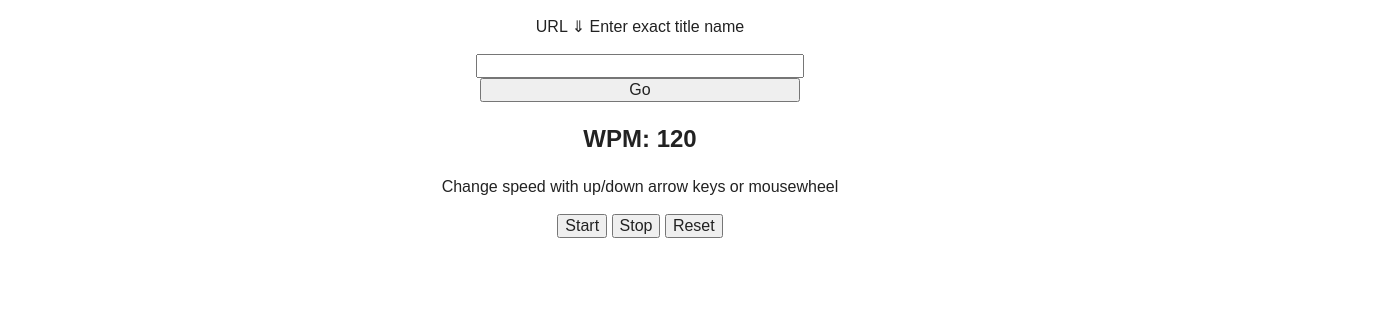
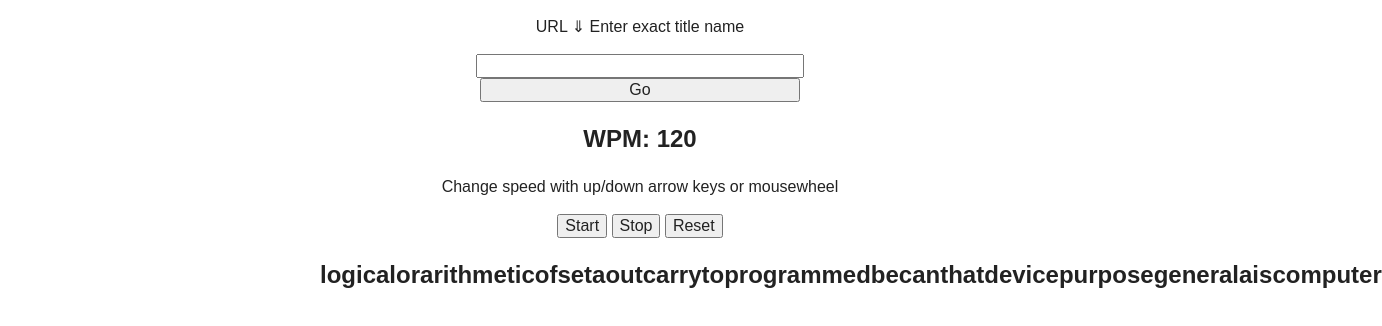
Before and after one commit to mattcodez/wikireader, a plain HTML site: page index.html in a window 1280 px wide. Both pictures are taken after a click on the button "Stop". Shown: the whole page, 1382 px wide, since content can reach past the window. Drawn offline with nearby package versions, Linux system fonts and the light colour scheme.

Commit message:
Some work on the prev and next word lists.

```diff
--- a/index.html
+++ b/index.html
@@ -36,8 +36,8 @@
 			<button class="stop">Stop</button>
 			<button class="reset">Reset</button>
 
-			<div class="prev">
-			</div>
+			<h2 class="prev">
+			</h2>
 
 			<h2 id="wordDisplay">
 				<span></span>
@@ -45,8 +45,8 @@
 				<span></span>
 			</h2>
 
-			<div class="next">
-			</div>
+			<h2 class="next">
+			</h2>
 		</div>
 
         <script src="//ajax.googleapis.com/ajax/libs/jquery/1.10.2/jquery.min.js"></script>
--- a/js/main.js
+++ b/js/main.js
@@ -19,6 +19,8 @@ $(function(){
 	var wordTick = null;
 	function start(){
 		wordTick = setInterval(nextWord, wordSpeed);
+		prevHolder.empty();
+		nextHolder.empty();
 	}
 
 	function stop(){
@@ -36,6 +38,22 @@ $(function(){
 		wordSections.eq(0).text(first);
 		wordSections.eq(1).text(middle);
 		wordSections.eq(2).text(end);
+	}
+
+	var prevHolder = $('.prev');
+	var nextHolder = $('.next');
+	function setContextWords(i){
+		//Prev list
+		prevHolder.empty();
+		for (var j = Math.max(i - 20, 0); j < (i - 1); j++){
+			prevHolder.append($('<span></span>').text(words[j]));
+		}
+
+		//Next list
+		nextHolder.empty();
+		for (var j = i + 1; j < Math.min(i + 20, words.length); j++){
+			nextHolder.prepend($('<span></span>').text(words[j]));
+		}
 	}
 
 	var wpmHolder = $('h2.wpm span');
@@ -84,6 +102,7 @@ $(function(){
 	});
 	$('button.stop').on('click', function(e){
 		stop();
+		setContextWords(wordIndex);
 	});
 	$('button.reset').on('click', function(e){
 		wordIndex = 0;
```
